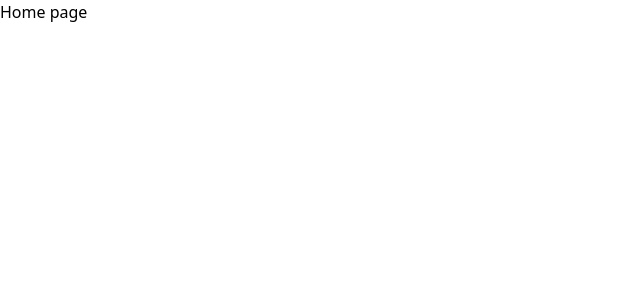
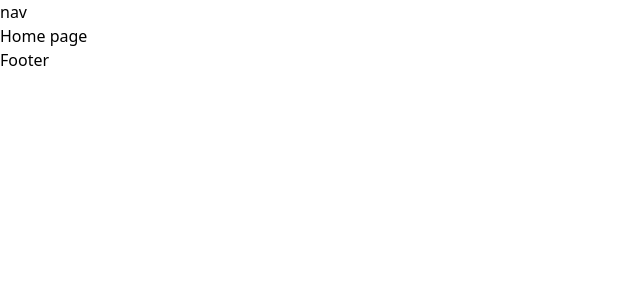
Before and after one commit to KelvinMutuku/next_blog, a Next.js app: page / in a window 1280 px wide. Shown: the top 300 px of the page, without its empty margins (0-640 px from the left). Built offline with nearby package versions, Linux system fonts and the light colour scheme.

Commit message:
Updated layout.jsx

```diff
--- a/src/app/layout.jsx
+++ b/src/app/layout.jsx
@@ -5,7 +5,13 @@ export default function RootLayout({ children }) {
   return (
     <html lang="en">
       <body>
-        {children}
+        <header>
+          <nav>nav</nav>
+        </header>
+
+        <main>{children}</main>
+
+        <footer>Footer</footer>
       </body>
     </html>
   );
```
